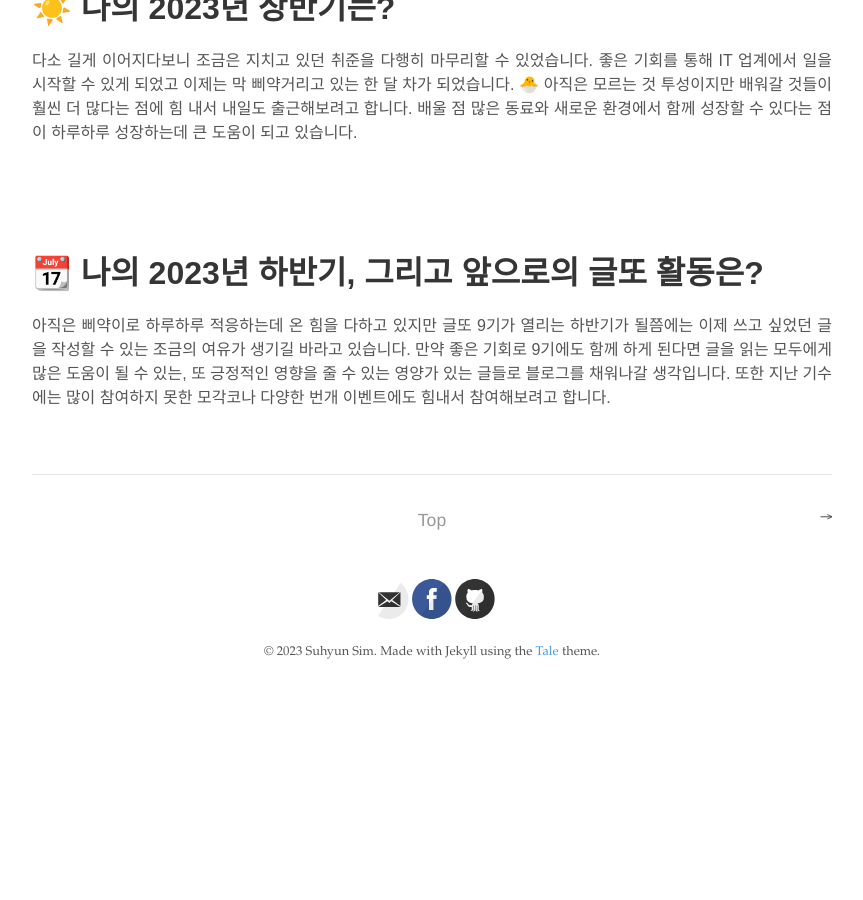
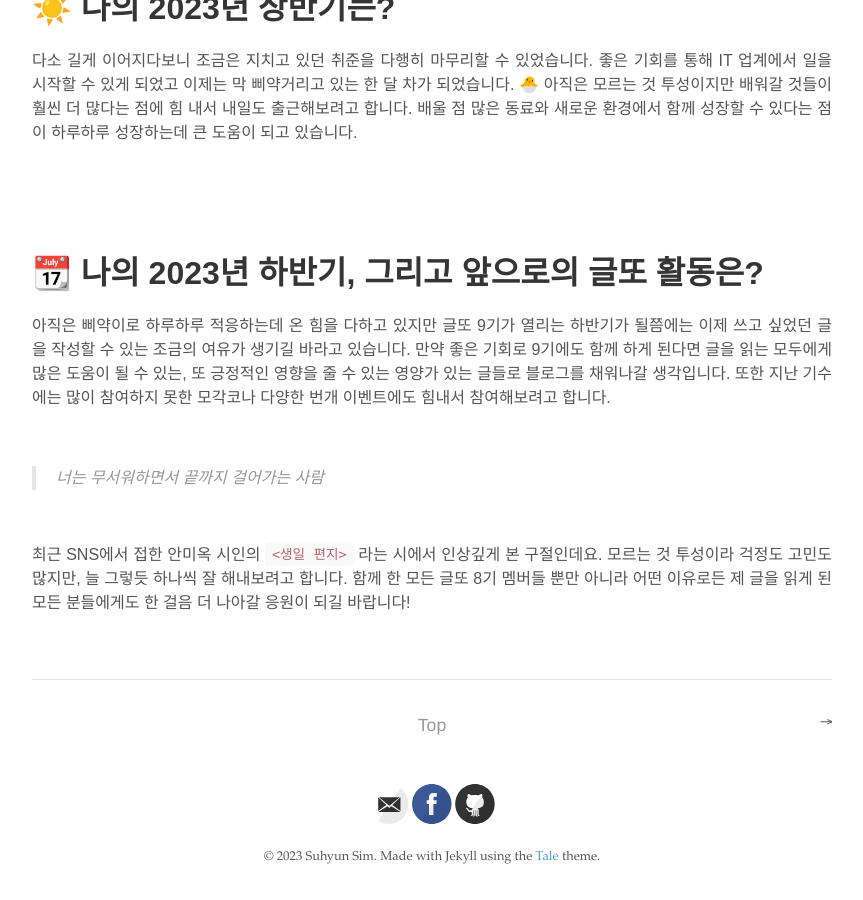
Before and after one commit to suhyunsim/suhyunsim.github.io, a Jekyll site: the page built from _posts/2023-07-16-글또8기후기.md, in a window 1280 px wide and 900 px high, scrolled down 3936 px. Shown: the whole window, without its empty margins (208-1071 px from the left). Built offline with Jekyll 4.4.1, drawn with Linux system fonts in a browser that asks for light colours; comment, search, counter and statistics services are not loaded; before the commit the page ends 4631 px from its top, so only the background shows below that.

Commit message:
docs: 블로그 포스트 작성 - 글또 8기 마무리

```diff
--- a/_posts/2023-07-16-글또8기후기.md
+++ b/_posts/2023-07-16-글또8기후기.md
@@ -139,3 +139,13 @@ tag: [글또, 후기]
 아직은 삐약이로 하루하루 적응하는데 온 힘을 다하고 있지만 글또 9기가 열리는 하반기가 될쯤에는 이제 쓰고 싶었던 글을 작성할 수 있는 조금의 여유가 생기길 바라고 있습니다.
 만약 좋은 기회로 9기에도 함께 하게 된다면 글을 읽는 모두에게 많은 도움이 될 수 있는, 또 긍정적인 영향을 줄 수 있는 영양가 있는 글들로 블로그를 채워나갈 생각입니다.
 또한 지난 기수에는 많이 참여하지 못한 모각코나 다양한 번개 이벤트에도 힘내서 참여해보려고 합니다.
+
+<br>
+
+
+> _너는 무서워하면서 끝까지 걸어가는 사람_
+
+<br>
+
+최근 SNS에서 접한 안미옥 시인의 `<생일 편지>` 라는 시에서 인상깊게 본 구절인데요. 모르는 것 투성이라 걱정도 고민도 많지만, 늘 그렇듯 하나씩 잘 해내보려고 합니다.
+함께 한 모든 글또 8기 멤버들 뿐만 아니라 어떤 이유로든 제 글을 읽게 된 모든 분들에게도 한 걸음 더 나아갈 응원이 되길 바랍니다!
```
